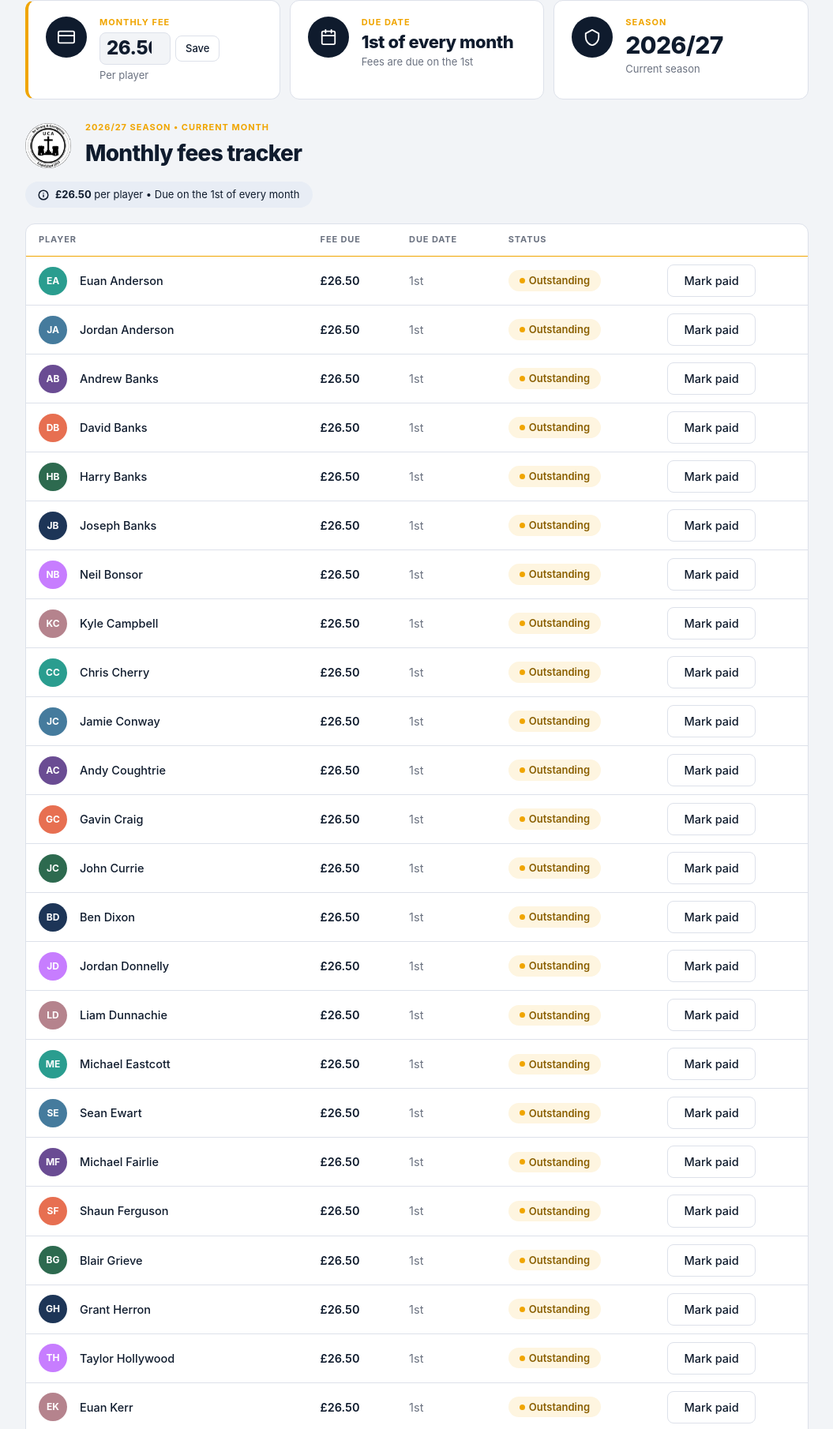
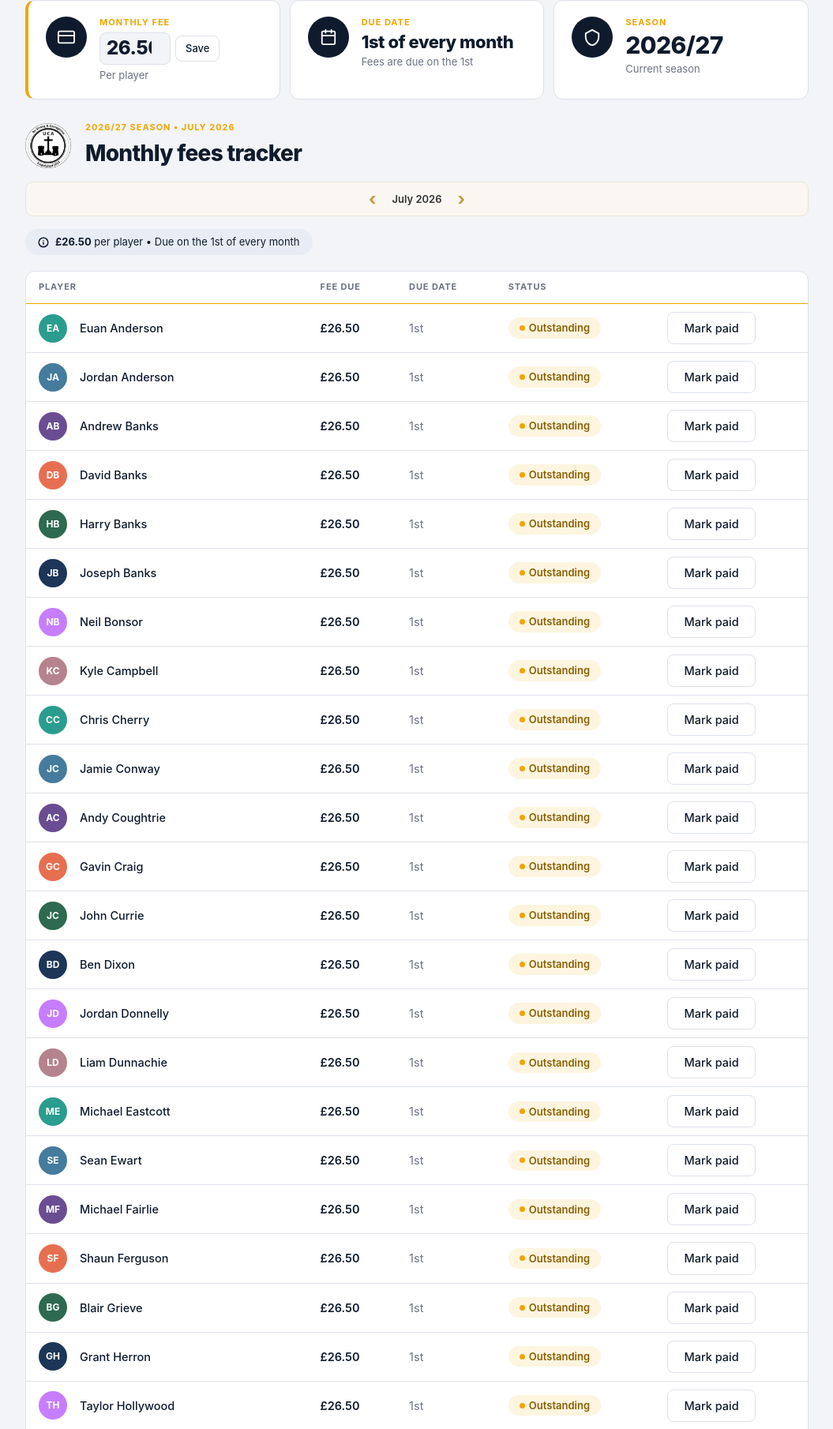
Before and after one commit to thollywood1888/united-churches-ayr, a FastAPI app: a page that uses app/templates/fees.html in a window 1280 px wide. Shown: the part 162-1972 px from the top of the page at 79% size, without its empty margins (112-1167 px from the left). Run offline with FastAPI, Linux system fonts and the light colour scheme; the visitor is signed in with stand-in values (Sample User, id 1).

Commit message:
Monthly fees: month navigator + toggle paid/outstanding
- Add < Month Year > navigator to browse any past/future month
- Gaffer sees 'Mark outstanding' button on paid rows (undoes the payment)
- Gaffer sees 'Mark paid' on outstanding rows as before
- Pay/unpay routes accept a month form field and redirect back to same month
- Helper functions _parse_fee_month() and _adjacent_months() for clean routing
- Month eyebrow updates to reflect selected month

Co-Authored-By: Claude Sonnet 4.6 <noreply@anthropic.com>

```diff
--- a/app/main.py
+++ b/app/main.py
@@ -1338,18 +1338,42 @@ def update_fee_settings(
     return RedirectResponse("/fees", status_code=303)
 
 
+def _parse_fee_month(month: str | None) -> date_type:
+    if month:
+        try:
+            year, mon = month.split("-")
+            return date_type(int(year), int(mon), 1)
+        except (ValueError, TypeError, AttributeError):
+            pass
+    now = datetime.now()
+    return date_type(now.year, now.month, 1)
+
+
+def _adjacent_months(d: date_type) -> tuple[date_type, date_type]:
+    if d.month == 1:
+        prev = date_type(d.year - 1, 12, 1)
+    else:
+        prev = date_type(d.year, d.month - 1, 1)
+    if d.month == 12:
+        nxt = date_type(d.year + 1, 1, 1)
+    else:
+        nxt = date_type(d.year, d.month + 1, 1)
+    return prev, nxt
+
+
 @app.get("/fees")
-def fees(request: Request, session: SessionDep):
+def fees(request: Request, session: SessionDep, month: str | None = None):
     season = _season_or_404(session)
     settings = _get_or_create_settings(session, season.id)
     players = _active_players(session)
+    display_month = _parse_fee_month(month)
+    prev_month, next_month = _adjacent_months(display_month)
     now = datetime.now()
-    current_month = date_type(now.year, now.month, 1)
     fee_payments = list(
         session.scalars(
             select(FeePayment).where(
                 FeePayment.season_id == season.id,
-                FeePayment.month == current_month,
+                FeePayment.month == display_month,
             )
         )
     )
@@ -1368,23 +1392,32 @@ def fees(request: Request, session: SessionDep):
         settings=settings,
         players=players,
         payments=payments_dict,
-        current_month=current_month,
+        display_month=display_month,
+        month_param=display_month.strftime("%Y-%m"),
+        month_label=display_month.strftime("%B %Y"),
+        prev_month=prev_month.strftime("%Y-%m"),
+        next_month=next_month.strftime("%Y-%m"),
+        is_current_month=(display_month == date_type(now.year, now.month, 1)),
         expected_pence=expected_pence,
         outstanding_pence=outstanding_pence,
     )
 
 
 @app.post("/fees/{player_id}/pay")
-def pay_fee(session: SessionDep, player_id: int):
+def pay_fee(
+    session: SessionDep,
+    player_id: int,
+    month: Annotated[str, Form()] = "",
+):
     season = _season_or_404(session)
     settings = _get_or_create_settings(session, season.id)
+    target_month = _parse_fee_month(month)
     now = datetime.now()
-    current_month = date_type(now.year, now.month, 1)
     existing = session.scalar(
         select(FeePayment).where(
             FeePayment.player_id == player_id,
             FeePayment.season_id == season.id,
-            FeePayment.month == current_month,
+            FeePayment.month == target_month,
         )
     )
     if existing is None:
@@ -1392,7 +1425,7 @@ def pay_fee(session: SessionDep, player_id: int):
             FeePayment(
                 player_id=player_id,
                 season_id=season.id,
-                month=current_month,
+                month=target_month,
                 amount_pence=settings.monthly_fee_pence,
                 paid_at=now,
             )
@@ -1401,7 +1434,28 @@ def pay_fee(session: SessionDep, player_id: int):
         existing.paid_at = now
         existing.amount_pence = settings.monthly_fee_pence
     session.commit()
-    return RedirectResponse("/fees", status_code=303)
+    return RedirectResponse(f"/fees?month={month}" if month else "/fees", status_code=303)
+
+
+@app.post("/fees/{player_id}/unpay")
+def unpay_fee(
+    session: SessionDep,
+    player_id: int,
+    month: Annotated[str, Form()] = "",
+):
+    season = _season_or_404(session)
+    target_month = _parse_fee_month(month)
+    existing = session.scalar(
+        select(FeePayment).where(
+            FeePayment.player_id == player_id,
+            FeePayment.season_id == season.id,
+            FeePayment.month == target_month,
+        )
+    )
+    if existing is not None:
+        session.delete(existing)
+        session.commit()
+    return RedirectResponse(f"/fees?month={month}" if month else "/fees", status_code=303)
 
 
 @app.get("/links")
--- a/app/static/style.css
+++ b/app/static/style.css
@@ -2456,6 +2456,33 @@ a.sq2-card-name:hover { color: #c9a84c; }
   color: var(--navy); margin: 0;
 }
 
+.fees-month-nav {
+  display: flex;
+  align-items: center;
+  justify-content: center;
+  gap: 16px;
+  background: #faf7f2;
+  border: 1px solid #ece5d8;
+  border-radius: 10px;
+  padding: 10px 16px;
+  margin-bottom: 16px;
+}
+.fees-month-arrow {
+  color: #c8963a;
+  font-size: 22px;
+  font-weight: 700;
+  text-decoration: none;
+  line-height: 1;
+  padding: 0 4px;
+}
+.fees-month-arrow:hover { color: #a07020; }
+.fees-month-label {
+  font-size: 13px;
+  font-weight: 600;
+  color: #333;
+  white-space: nowrap;
+}
+
 .fees-info-pill {
   display: inline-flex; align-items: center; gap: 8px;
   background: var(--accent-soft);
@@ -2463,6 +2490,9 @@ a.sq2-card-name:hover { color: #c9a84c; }
   font-size: 13px; color: var(--navy);
   margin-bottom: 20px;
 }
+
+.fees-action-cell { white-space: nowrap; }
+.fees-unpay-btn { color: var(--loss); border-color: var(--loss); }
 
 .fees-table-wrap {
   background: var(--card);
--- a/app/templates/fees.html
+++ b/app/templates/fees.html
@@ -58,9 +58,16 @@
 <div class="fees-section-head">
   <img src="/static/badges/uca.png" class="fees-section-badge" alt="">
   <div>
-    <p class="fees-eyebrow">{{ season.label }} season &bull; current month</p>
+    <p class="fees-eyebrow">{{ season.label }} season &bull; {{ month_label }}</p>
     <h2 class="fees-title">Monthly fees tracker</h2>
   </div>
+</div>
+
+{# ── month navigator ── #}
+<div class="fees-month-nav">
+  <a href="/fees?month={{ prev_month }}" class="fees-month-arrow" title="Previous month">&#8249;</a>
+  <span class="fees-month-label">{{ month_label }}{% if is_current_month %} &bull; Current month{% endif %}</span>
+  <a href="/fees?month={{ next_month }}" class="fees-month-arrow" title="Next month">&#8250;</a>
 </div>
 
 {# ── info pill ── #}
@@ -86,6 +93,7 @@
       {% for player in players %}
       {% set initials = ((player.first_name or '')[:1] + (player.last_name or '')[:1])|upper %}
       {% set bg = palette[loop.index0 % palette|length] %}
+      {% set is_paid = payments[player.id] is defined and payments[player.id] %}
       <tr>
         <td class="fees-avatar-cell">
           {% if player.photo_filename %}
@@ -98,7 +106,7 @@
         <td class="fees-amount">{{ fmt(settings.monthly_fee_pence) }}</td>
         <td class="fees-due">1st</td>
         <td>
-          {% if payments[player.id] is defined and payments[player.id] %}
+          {% if is_paid %}
           <span class="fees-badge fees-badge--paid">Paid</span>
           {% else %}
           <span class="fees-badge fees-badge--outstanding">
@@ -107,9 +115,15 @@
           {% endif %}
         </td>
         {% if is_gaffer %}
-        <td>
-          {% if not (payments[player.id] is defined and payments[player.id]) %}
+        <td class="fees-action-cell">
+          {% if is_paid %}
+          <form method="post" action="/fees/{{ player.id }}/unpay">
+            <input type="hidden" name="month" value="{{ month_param }}">
+            <button class="ghost fees-unpay-btn" type="submit">Mark outstanding</button>
+          </form>
+          {% else %}
           <form method="post" action="/fees/{{ player.id }}/pay">
+            <input type="hidden" name="month" value="{{ month_param }}">
             <button class="ghost" type="submit">Mark paid</button>
           </form>
           {% endif %}
```
